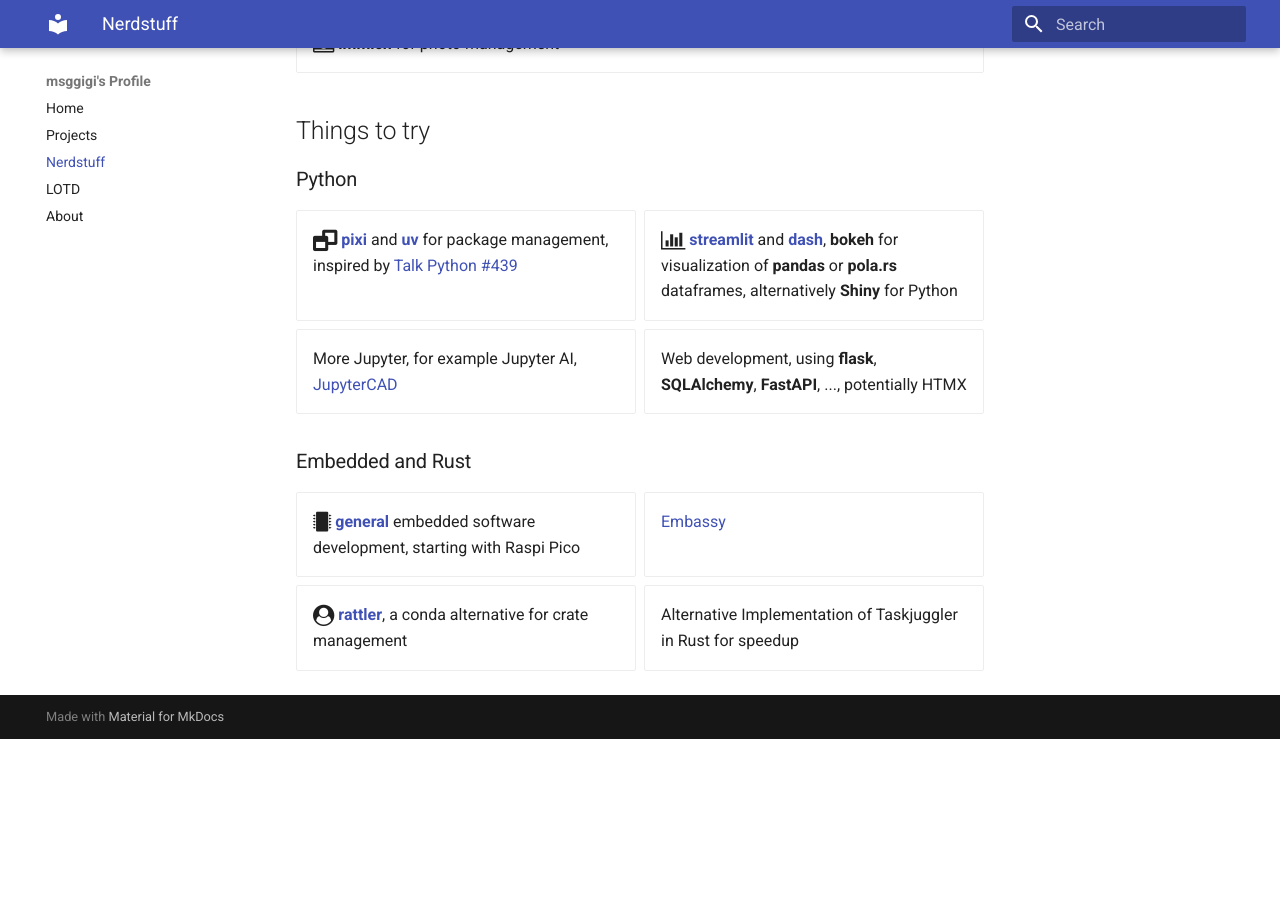
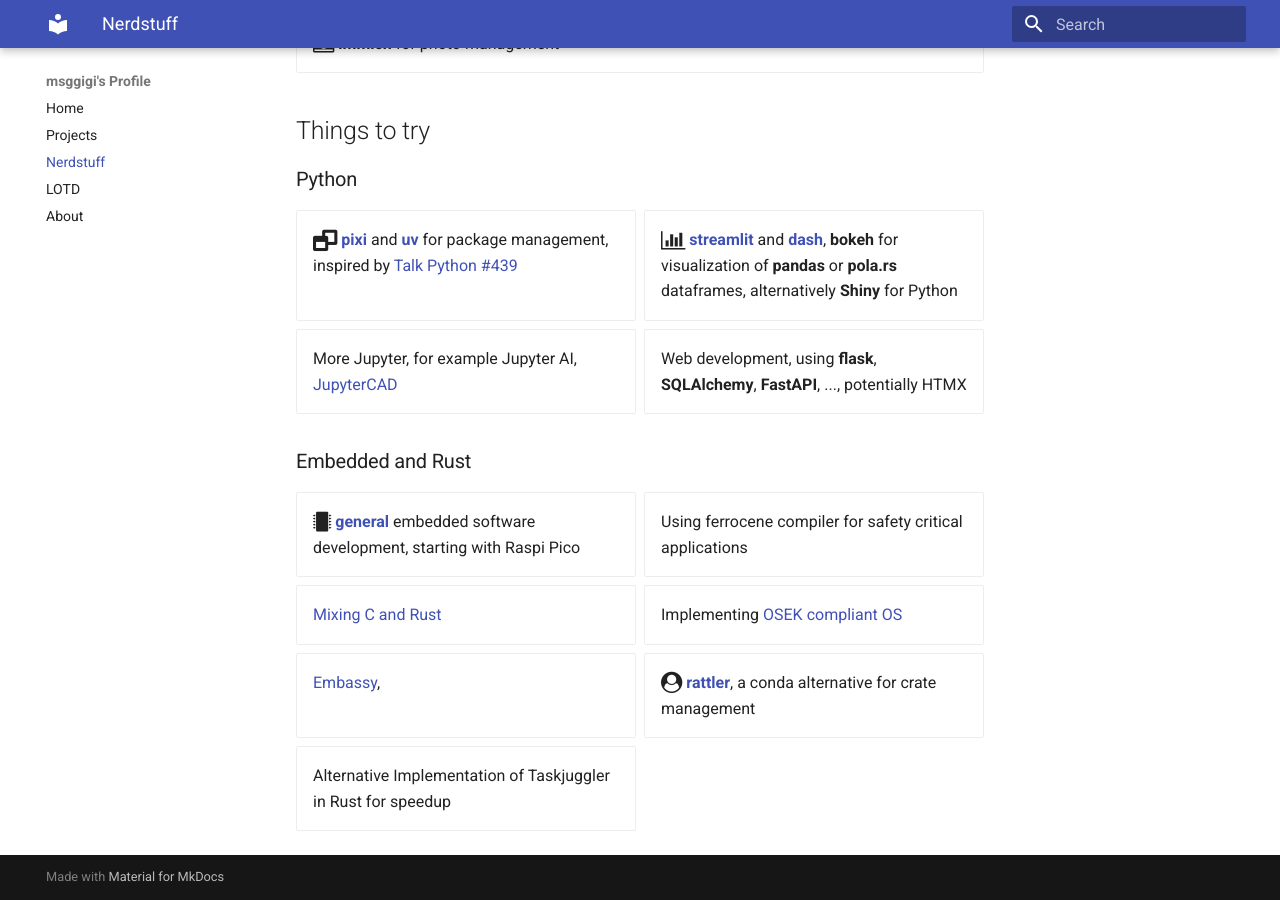
Before and after one commit to msggigi/msggigi.github.io, an MkDocs documentation site: the page built from docs/nerd.md, in a window 1280 px wide and 900 px high, scrolled down 596 px. Built offline with MkDocs 1.6.1 and Material for MkDocs 9.7.7, drawn with Linux system fonts in a browser that asks for light colours; before the commit the page ends 1335 px from its top, so only the background shows below that.

Commit message:
Update nerd.md with Rust related todos

```diff
--- a/docs/nerd.md
+++ b/docs/nerd.md
@@ -39,8 +39,11 @@
 
 <div class="grid cards" markdown>
 
-- <i class="fa fa-microchip fa-lg"></i> [__general__](#) embedded software development, starting with Raspi Pico
-  - [Embassy](https://github.com/embassy-rs/embassy)
+- <i class="fa fa-microchip fa-lg"></i> [__general__](#) embedded software development, starting with Raspi Pico <br>
+   * Using ferrocene compiler for safety critical applications <br>
+   * [Mixing C and Rust](https://www.kdab.com/mixing-c-and-rust-for-fun-and-profit-part-1/)
+   * Implementing [OSEK compliant OS](https://www.autosartoday.com/posts/osek_os_in_practice)
+   * [Embassy](https://github.com/embassy-rs/embassy),
 - <i class="fa fa-user-circle fa-lg"></i> [__rattler__](#), a conda alternative for crate management
 - Alternative Implementation of Taskjuggler in Rust for speedup
 
```
